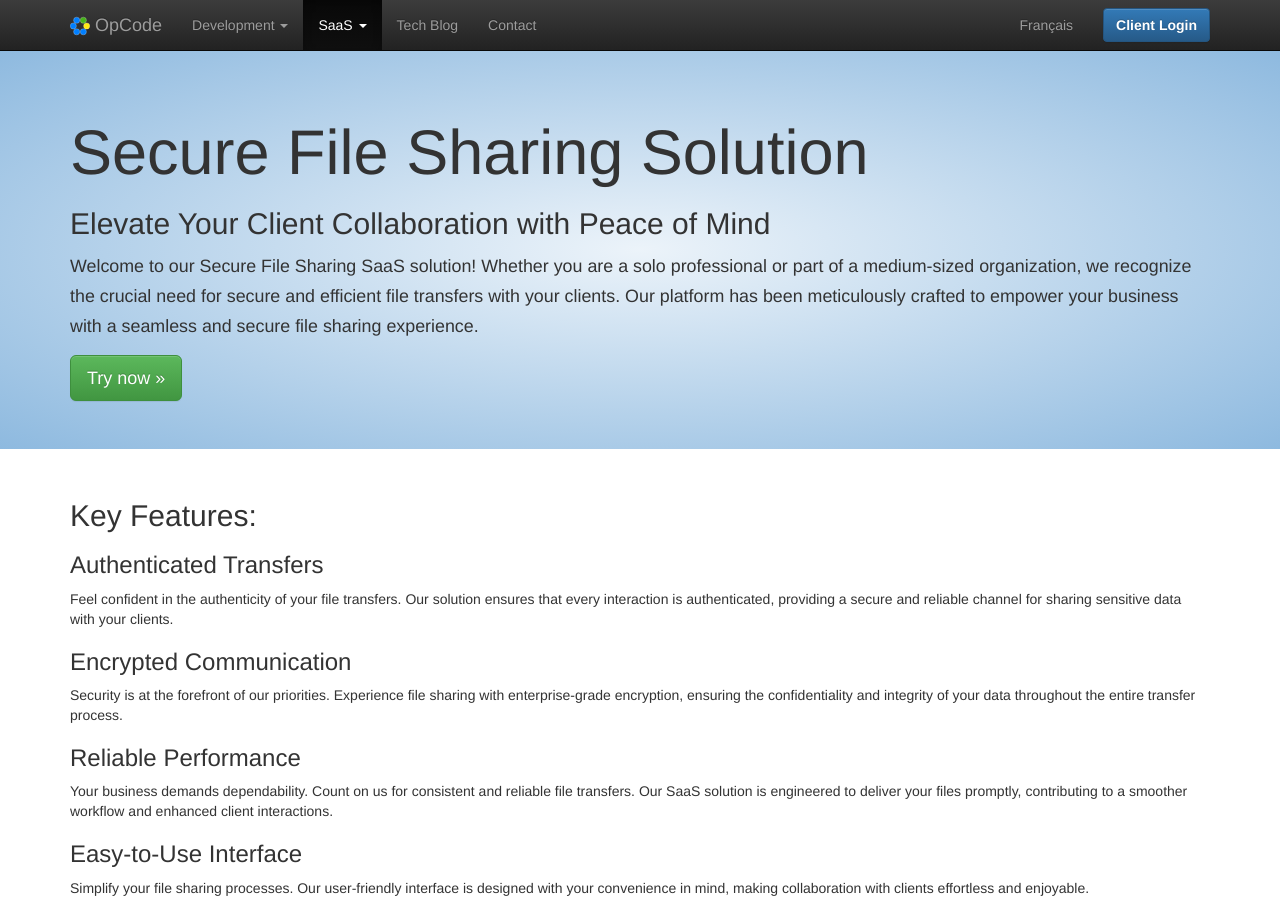
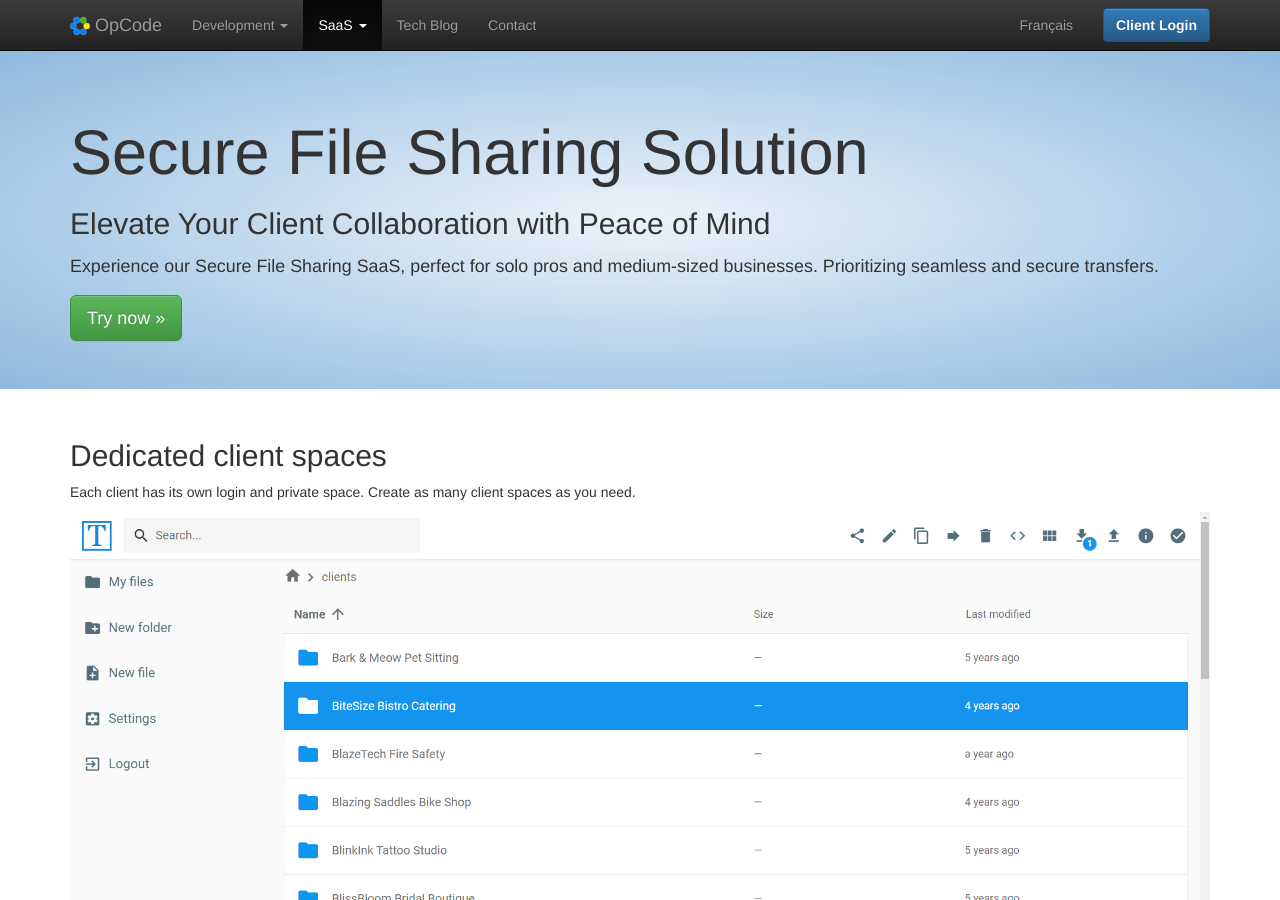
Before and after one commit to JonDemers/opcode-ssg, a Jekyll site: the page built from en/saas/file-transfer/secure-file-sharing-solution/index.md, in a window 1280 px wide and 900 px high. Built offline with Jekyll 4.4.1, drawn with Linux system fonts in a browser that asks for light colours; comment, search, counter and statistics services are not loaded.

Commit message:
Add screenshot

```diff
--- a/en/saas/file-transfer/secure-file-sharing-solution/index.md
+++ b/en/saas/file-transfer/secure-file-sharing-solution/index.md
@@ -2,9 +2,9 @@
 layout: page-jumbotron
 title: Secure File Sharing Solution
 date: 2023-11-12
-last_modified_at: 2024-01-28
+last_modified_at: 2024-01-29
 description: "Elevate Your Client Collaboration with Peace of Mind"
-summary: "Welcome to our Secure File Sharing SaaS solution! Whether you are a solo professional or part of a medium-sized organization, we recognize the crucial need for secure and efficient file transfers with your clients. Our platform has been meticulously crafted to empower your business with a seamless and secure file sharing experience."
+summary: "Experience our Secure File Sharing SaaS, perfect for solo pros and medium-sized businesses. Prioritizing seamless and secure transfers."
 try-now: "Try now"
 contact-form-subject: "Secure File Sharing Solution - Demo Trial Request"
 contact-form-message: |
@@ -18,6 +18,15 @@ contact-form-message: |
 lang: en
 permalink: /en/saas/file-transfer/secure-file-sharing-solution/
 ---
+
+## Dedicated client spaces
+
+Each client has its own login and private space. Create as many client spaces as you need.
+
+<a href="../demo.png"><img width="100%" src="../demo.png" alt="Heap Dump in VisualVM" title="Heap Dump in VisualVM"></a>
+
+---
+
 ## Key Features:
 
 ### Authenticated Transfers
```
Also changed, not shown: en/saas/file-transfer/demo.png (added).
